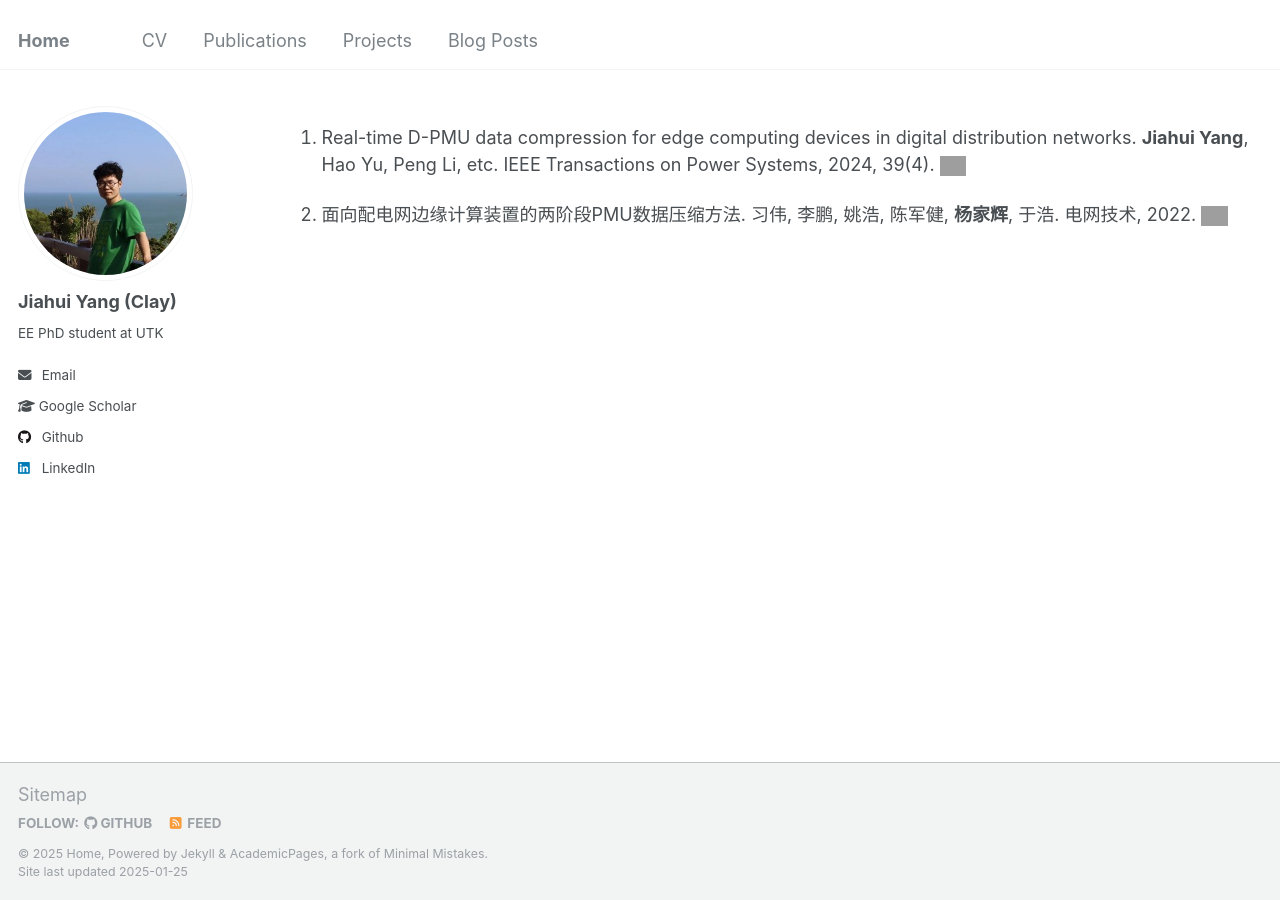
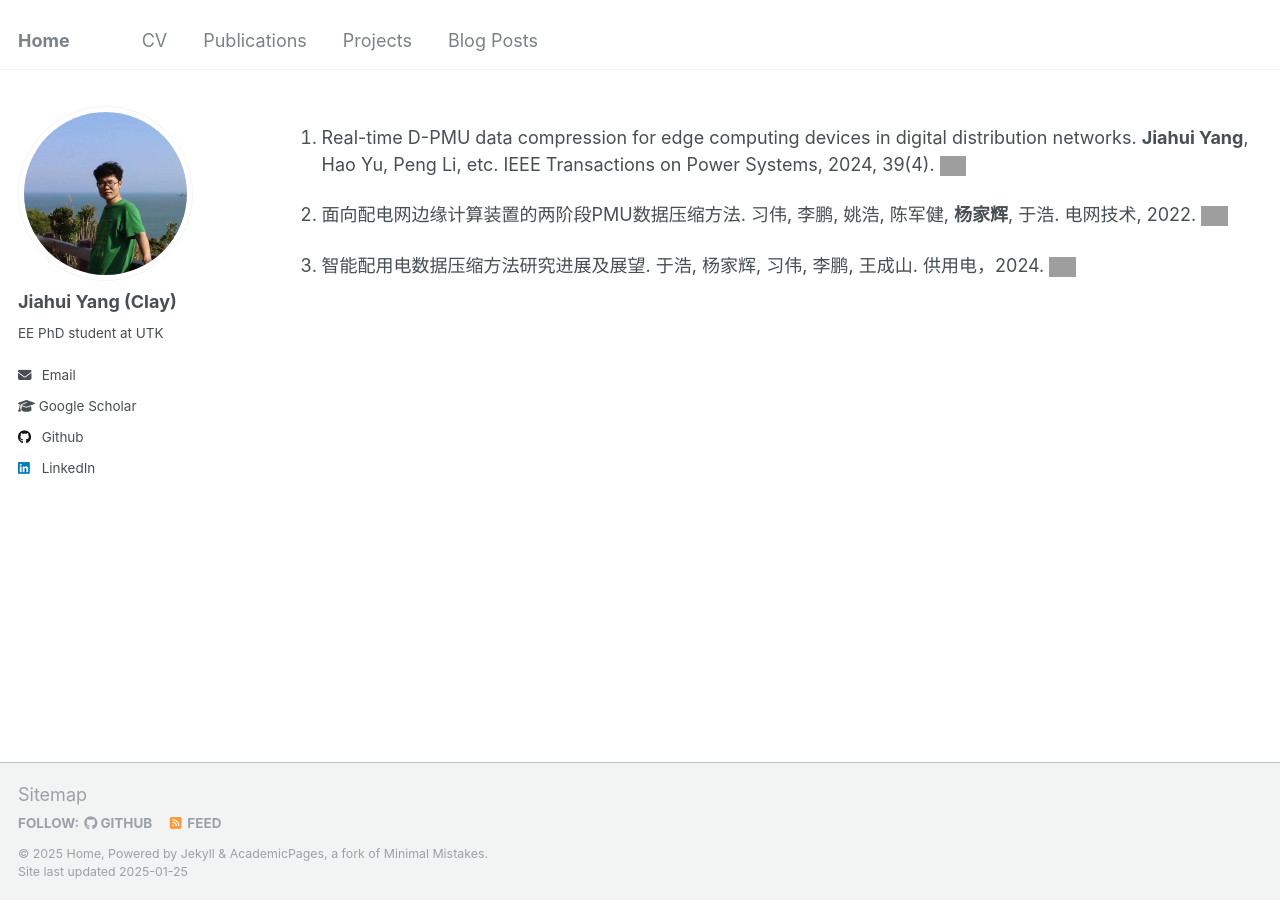
Before and after one commit to ClayUTK/intro, a Jekyll site: the page built from _pages/pub.md, in a window 1280 px wide. Built offline with Jekyll 4.4.1, drawn with Linux system fonts in a browser that asks for light colours; grey boxes are pictures that could not be loaded.

Commit message:
Update pub.md

```diff
--- a/_pages/pub.md
+++ b/_pages/pub.md
@@ -9,3 +9,5 @@ author_profile: true
 1. Real-time D-PMU data compression for edge computing devices in digital distribution networks. **Jiahui Yang**, Hao Yu, Peng Li, etc. IEEE Transactions on Power Systems, 2024, 39(4). [<img src="https://upload.wikimedia.org/wikipedia/commons/8/87/PDF_file_icon.svg" alt="PDF Icon" style="height: 20px; vertical-align: middle;">](https://github.com/ClayUTK/intro/blob/60002dcc49009d6e429066cbfd9b92ce2f7c7541/_publications/Real-Time_D-PMU_Data_Compression_for_Edge_Computing_Devices_in_Digital_Distribution_Networks.pdf)
 
 2. 面向配电网边缘计算装置的两阶段PMU数据压缩方法. 习伟, 李鹏, 姚浩, 陈军健, **杨家辉**, 于浩. 电网技术, 2022. [<img src="https://upload.wikimedia.org/wikipedia/commons/8/87/PDF_file_icon.svg" alt="PDF Icon" style="height: 20px; vertical-align: middle;">](https://github.com/ClayUTK/intro/blob/6b6781e0fb74fee5d228dab6910bcdfa96c7ba90/_publications/220608_%E7%94%B5%E7%BD%91%E6%8A%80%E6%9C%AF_%E9%9D%A2%E5%90%91%E9%85%8D%E7%94%B5%E7%BD%91%E8%BE%B9%E7%BC%98%E8%AE%A1%E7%AE%97%E8%A3%85%E7%BD%AE%E7%9A%84%E4%B8%A4%E9%98%B6%E6%AE%B5PMU%E6%95%B0%E6%8D%AE%E5%8E%8B%E7%BC%A9%E6%96%B9%E6%B3%95.pdf)
+
+3. 智能配用电数据压缩方法研究进展及展望. 于浩, 杨家辉, 习伟, 李鹏, 王成山. 供用电，2024. [<img src="https://upload.wikimedia.org/wikipedia/commons/8/87/PDF_file_icon.svg" alt="PDF Icon" style="height: 20px; vertical-align: middle;">](https://epjournal.csee.org.cn/gyd/article/doi/10.19421/j.cnki.1006-6357.2024.08.001)
```
